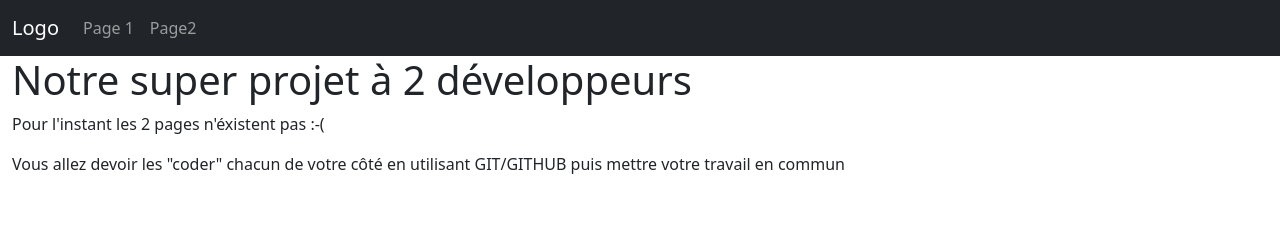
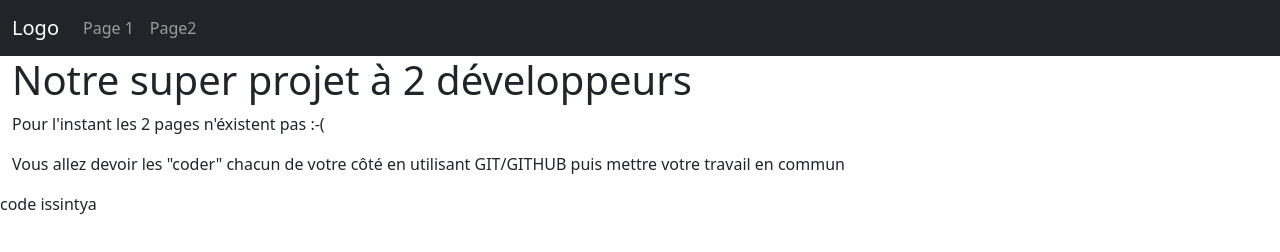
Before and after one commit to lawlandes-art/projet-web-collaboratif, a plain HTML site: page index.html in a window 1280 px wide. Drawn offline with nearby package versions, Linux system fonts and the light colour scheme.

Commit message:
test collaboration

```diff
--- a/index.html
+++ b/index.html
@@ -36,6 +36,7 @@
   <p>Vous allez devoir les "coder" chacun de votre côté en utilisant GIT/GITHUB puis mettre votre travail en commun</p>
 </div>
 
+code issintya
 <script src="https://cdn.jsdelivr.net/npm/bootstrap@5.2.3/dist/js/bootstrap.bundle.min.js"></script>
 </body>
 </html>
```
